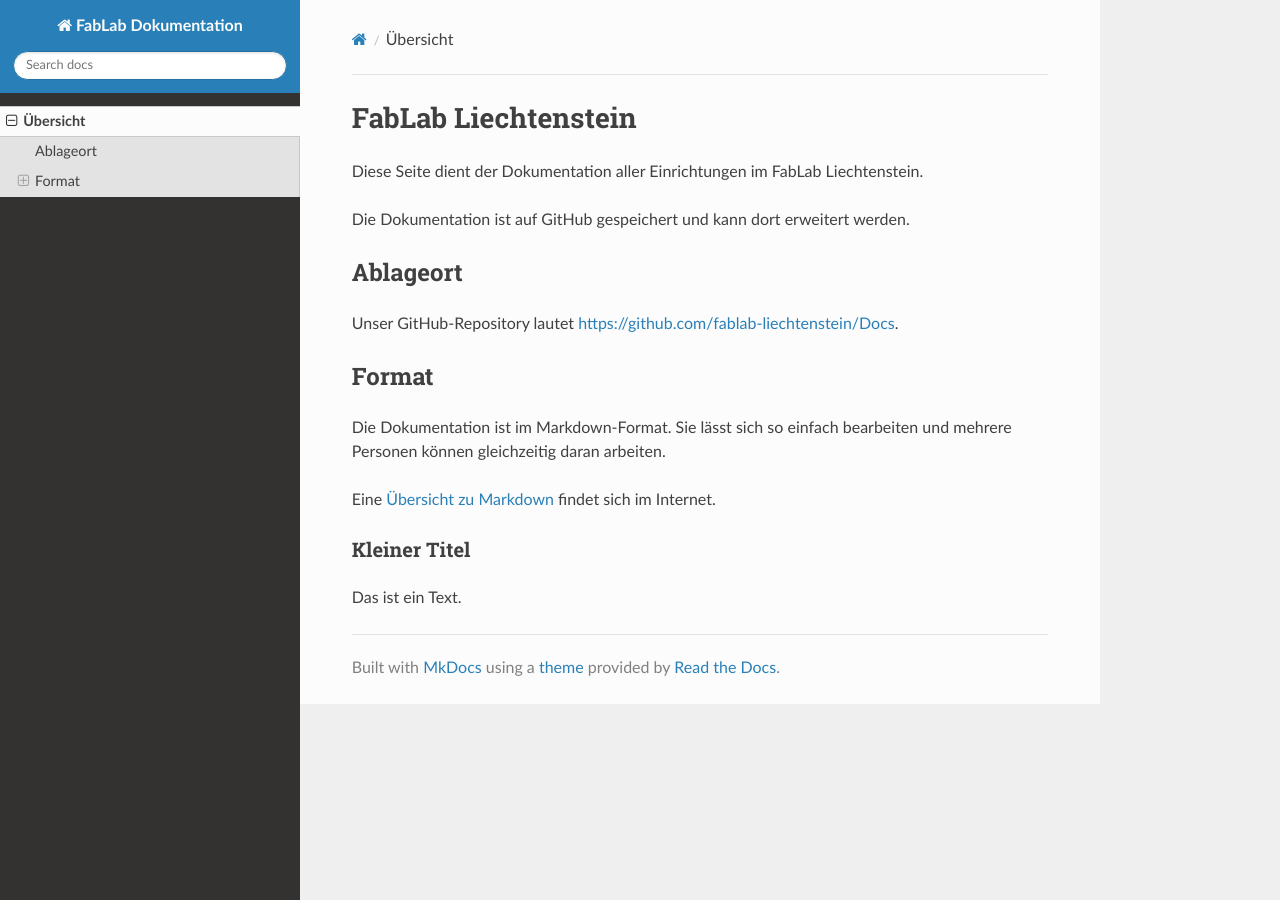
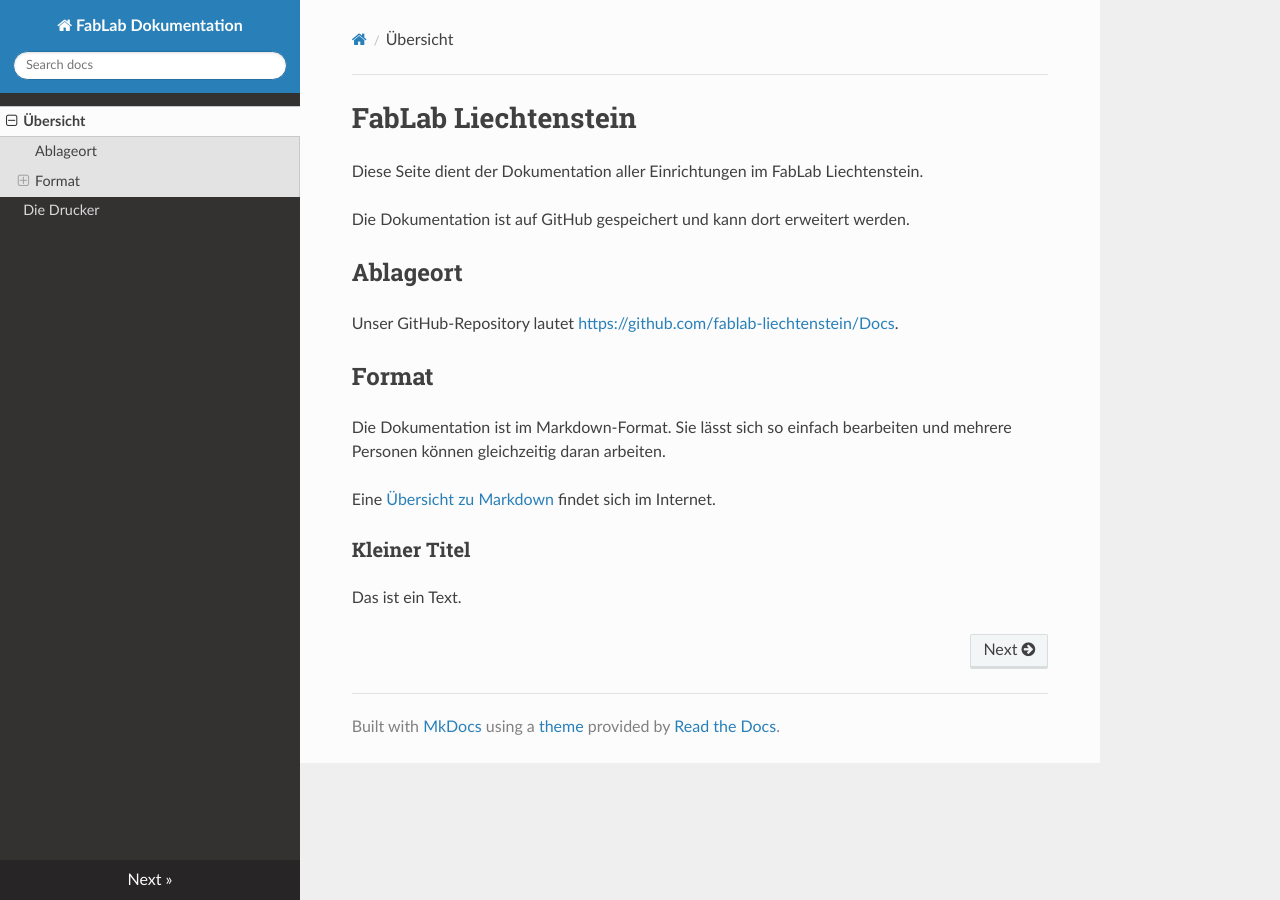
Before and after one commit to fablab-liechtenstein/Docs, an MkDocs documentation site: the page built from docs/index.md, in a window 1280 px wide. Built offline with MkDocs 1.6.1, drawn with Linux system fonts in a browser that asks for light colours; nearby versions of some CDN libraries; old or Windows-style settings are respelled for this version of MkDocs.

Commit message:
Update mkdocs.yml

```diff
--- a/mkdocs.yml
+++ b/mkdocs.yml
@@ -1,4 +1,5 @@
 site_name: FabLab Dokumentation
 pages:
 - Übersicht: index.md
+- Die Drucker: drucker.md
 theme: readthedocs
```
